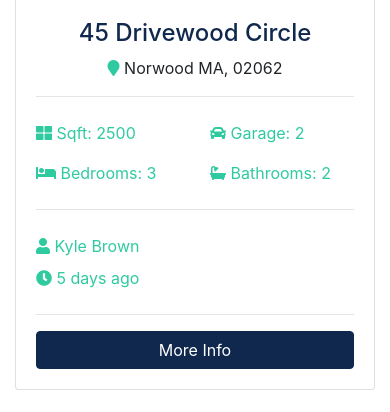
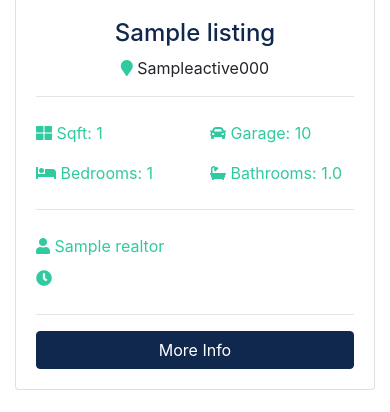
Before and after one commit to MatulaVit/residence, a Django app: page / in a window 390 px wide. Shown: the part 1194-1606 px from the top of the page. Run offline with Django 4.2, Linux system fonts and the light colour scheme; tables that the repository leaves empty hold one stand-in row (values such as "Sample post"); grey boxes marked "Sample" are stand-in pictures; parts of the project's set-up code (start-up, migrations or seed data) failed here and were passed over; some libraries are stand-ins or nearby versions.

Commit message:
page home from DB

```diff
--- a/pages/views.py
+++ b/pages/views.py
@@ -1,10 +1,19 @@
+from multiprocessing import context
 from urllib import request
 from django.shortcuts import render
 from django.http import HttpResponse
 
+from listings.models import Listing
+
 def index(request):
     #return HttpResponse('<h1>Hello World</h1>')
-    return render(request, 'pages/index.html')
+    listings = Listing.objects.order_by('-list_date').filter(is_published=True)[:3]
+
+    context = {
+        'listings': listings
+    }
+
+    return render(request, 'pages/index.html', context)
 
 def about(request):
     return render(request, 'pages/about.html')
--- a/templates/pages/index.html
+++ b/templates/pages/index.html
@@ -1,4 +1,7 @@
 {%  extends 'base.html' %}  {% block content %}
+
+{% load humanize %}
+
  <!-- Showcase -->
  <section id="showcase">
     <div class="container text-center">
@@ -128,134 +131,56 @@
     <div class="container">
       <h3 class="text-center mb-3">Latest Listings</h3>
       <div class="row">
+        {% if listings %}
+          {% for listing in listings %}
             <!-- Listing 1 -->
             <div class="col-md-6 col-lg-4 mb-4">
               <div class="card listing-preview">
-            <img class="card-img-top" src="assets/img/homes/home-1.jpg" alt="">
+                <img class="card-img-top" src="{{listing.photo_main.url}}" alt="">
                 <div class="card-img-overlay">
                   <h2>
-                <span class="badge badge-secondary text-white">$490,000</span>
+                    <span class="badge badge-secondary text-white">${{listing.price | intcomma}}</span>
                   </h2>
                 </div>
                 <div class="card-body">
                   <div class="listing-heading text-center">
-                <h4 class="text-primary">45 Drivewood Circle</h4>
+                    <h4 class="text-primary">{{listing.title}}</h4>
                     <p>
-                  <i class="fas fa-map-marker text-secondary"></i> Norwood MA, 02062</p>
+                      <i class="fas fa-map-marker text-secondary"></i> {{listing.city}}{{listing.state}}{{listing.zipcode}}</p>
                   </div>
                   <hr>
                   <div class="row py-2 text-secondary">
                     <div class="col-6">
-                  <i class="fas fa-th-large"></i> Sqft: 2500</div>
+                      <i class="fas fa-th-large"></i> Sqft: {{listing.sqft}}</div>
                     <div class="col-6">
-                  <i class="fas fa-car"></i> Garage: 2</div>
+                      <i class="fas fa-car"></i> Garage: {{listing.garage}}</div>
                   </div>
                   <div class="row py-2 text-secondary">
                     <div class="col-6">
-                  <i class="fas fa-bed"></i> Bedrooms: 3</div>
+                      <i class="fas fa-bed"></i> Bedrooms: {{listing.bedrooms}}</div>
                     <div class="col-6">
-                  <i class="fas fa-bath"></i> Bathrooms: 2</div>
+                      <i class="fas fa-bath"></i> Bathrooms: {{listing.bathrooms}}</div>
                   </div>
                   <hr>
                   <div class="row py-2 text-secondary">
                     <div class="col-6">
-                  <i class="fas fa-user"></i> Kyle Brown</div>
+                      <i class="fas fa-user"></i> {{listing.realtor}}</div>
                   </div>
                   <div class="row text-secondary pb-2">
                     <div class="col-6">
-                  <i class="fas fa-clock"></i> 5 days ago</div>
+                      <i class="fas fa-clock"></i> {{listing.date | timesince}}</div>
                   </div>
                   <hr>
-              <a href="listing.html" class="btn btn-primary btn-block">More Info</a>
+                  <a href="{% url 'listing' listing.id %}" class="btn btn-primary btn-block">More Info</a>
                 </div>
               </div>
             </div>
-
-        <!-- Listing 2 -->
-        <div class="col-md-6 col-lg-4 mb-4">
-          <div class="card listing-preview">
-            <img class="card-img-top" src="assets/img/homes/home-2.jpg" alt="">
-            <div class="card-img-overlay">
-              <h2>
-                <span class="badge badge-secondary text-white">$550,000</span>
-              </h2>
+          {% endfor %}
+        {% else %}
+          <div class="col-md-12">
+            <p>No Listings Available</p>
           </div>
-            <div class="card-body">
-              <div class="listing-heading text-center">
-                <h4 class="text-primary">18 Jefferson Lane</h4>
-                <p>
-                  <i class="fas fa-map-marker text-secondary"></i> Woburn MA, 01801</p>
-              </div>
-              <hr>
-              <div class="row py-2 text-secondary">
-                <div class="col-6">
-                  <i class="fas fa-th-large"></i> Sqft: 3200</div>
-                <div class="col-6">
-                  <i class="fas fa-car"></i> Garage: 1</div>
-              </div>
-              <div class="row py-2 text-secondary">
-                <div class="col-6">
-                  <i class="fas fa-bed"></i> Bedrooms: 4</div>
-                <div class="col-6">
-                  <i class="fas fa-bath"></i> Bathrooms: 2.5</div>
-              </div>
-              <hr>
-              <div class="row py-2 text-secondary">
-                <div class="col-6">
-                  <i class="fas fa-user"></i> Mark Hudson</div>
-              </div>
-              <div class="row text-secondary pb-2">
-                <div class="col-6">
-                  <i class="fas fa-clock"></i> 5 days ago</div>
-              </div>
-              <hr>
-              <a href="listing.html" class="btn btn-primary btn-block">More Info</a>
-            </div>
-          </div>
-        </div>
-
-        <!-- Listing 3 -->
-        <div class="col-md-6 col-lg-4 mb-4">
-          <div class="card listing-preview">
-            <img class="card-img-top" src="assets/img/homes/home-3.jpg" alt="">
-            <div class="card-img-overlay">
-              <h2>
-                <span class="badge badge-secondary text-white">$580,000</span>
-              </h2>
-            </div>
-            <div class="card-body">
-              <div class="listing-heading text-center">
-                <h4 class="text-primary">187 Woodrow Street</h4>
-                <p>
-                  <i class="fas fa-map-marker text-secondary"></i> Salem MA, 01915</p>
-              </div>
-              <hr>
-              <div class="row py-2 text-secondary">
-                <div class="col-6">
-                  <i class="fas fa-th-large"></i> Sqft: 3107</div>
-                <div class="col-6">
-                  <i class="fas fa-car"></i> Garage: 0</div>
-              </div>
-              <div class="row py-2 text-secondary">
-                <div class="col-6">
-                  <i class="fas fa-bed"></i> Bedrooms: 4</div>
-                <div class="col-6">
-                  <i class="fas fa-bath"></i> Bathrooms: 3</div>
-              </div>
-              <hr>
-              <div class="row py-2 text-secondary">
-                <div class="col-6">
-                  <i class="fas fa-user"></i> Mark Hudson</div>
-              </div>
-              <div class="row text-secondary pb-2">
-                <div class="col-6">
-                  <i class="fas fa-clock"></i> 5 days ago</div>
-              </div>
-              <hr>
-              <a href="listing.html" class="btn btn-primary btn-block">More Info</a>
-            </div>
-          </div>
-        </div>
+        {% endif %}
 
       </div>
     </div>
```
Also changed, not shown: listings/views.py (+10 -2 lines), templates/listings/listings.html (+24 -7 lines). Lines whose indentation alone changed are shown as unchanged.
